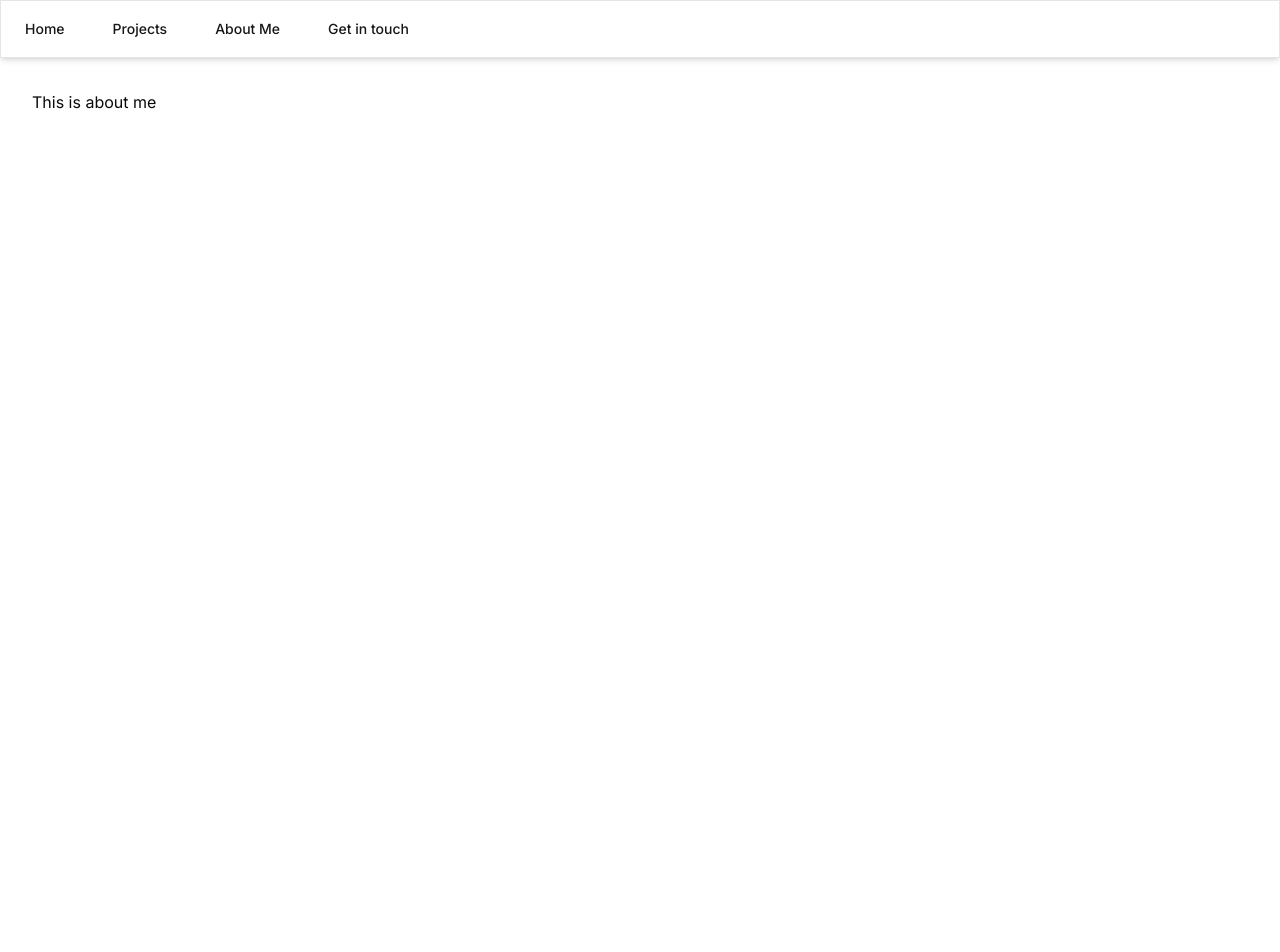
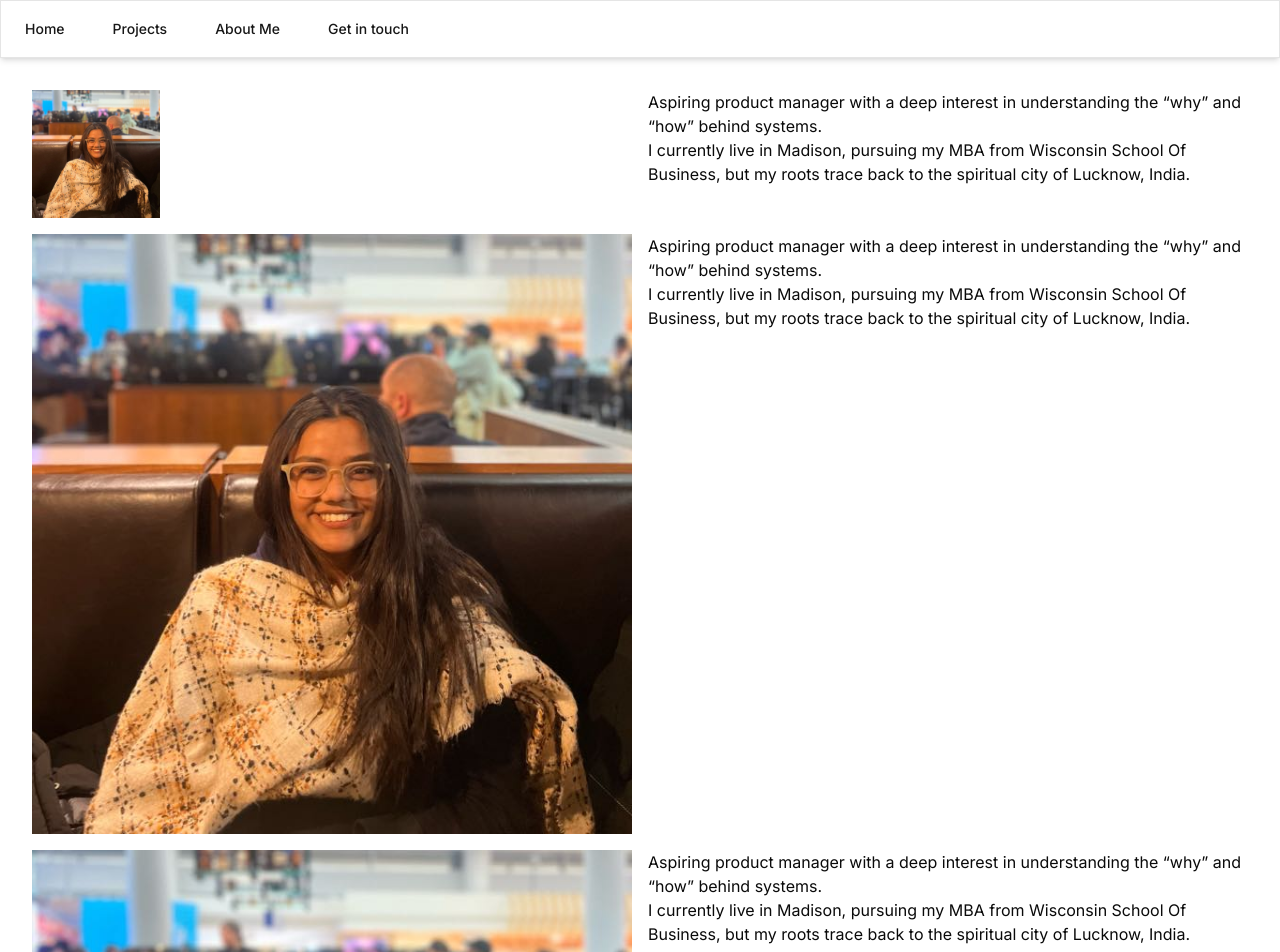
Before and after one commit to Anushka153/portfolio, a Next.js app in the folder anushkasinghportfolio/: page /aboutme in a window 1280 px wide. Shown: the top 952 px of the page. Before the commit the page ends 800 px from the top, so only its background shows below. Built offline with nearby package versions, Linux system fonts and the light colour scheme.

Commit message:
about me basics

```diff
--- a/anushkasinghportfolio/app/(main)/aboutme/page.tsx
+++ b/anushkasinghportfolio/app/(main)/aboutme/page.tsx
@@ -1,5 +1,37 @@
-export default function AboutMe() {
+import Image from "next/image";
+import { Card, CardContent, CardFooter, CardHeader, CardTitle } from "@/components/ui/card";
+import { Button } from "@/components/ui/button";
+import { useRouter } from "next/navigation";
+import Myphoto from "@/public/myphoto.jpg"
+
+export default function AboutMe ()
+{
     return (
-        <>This is about me</>
+        <div className="grid md:grid-cols-2 sm:grid-cols-1 gap-4">
+            <Image src={ Myphoto } alt="Anushka Singh" className="w-32 h-32"/>
+            <div>
+
+                <div>Aspiring product manager with a deep interest in understanding the “why” and “how” behind systems. </div>
+                <div>
+                    I currently live in Madison, pursuing my MBA from Wisconsin School Of Business, but my roots trace back to the spiritual city of Lucknow, India.
+                </div>
+            </div>
+            <Image src={Myphoto} alt="Anushka Singh" />
+            <div>
+
+                <div>Aspiring product manager with a deep interest in understanding the “why” and “how” behind systems. </div>
+                <div>
+                    I currently live in Madison, pursuing my MBA from Wisconsin School Of Business, but my roots trace back to the spiritual city of Lucknow, India.
+                </div>
+            </div>
+             <Image src={Myphoto} alt="Anushka Singh" />
+            <div>
+
+                <div>Aspiring product manager with a deep interest in understanding the “why” and “how” behind systems. </div>
+                <div>
+                    I currently live in Madison, pursuing my MBA from Wisconsin School Of Business, but my roots trace back to the spiritual city of Lucknow, India.
+                </div>
+            </div>
+        </div>
     )
 }
```
